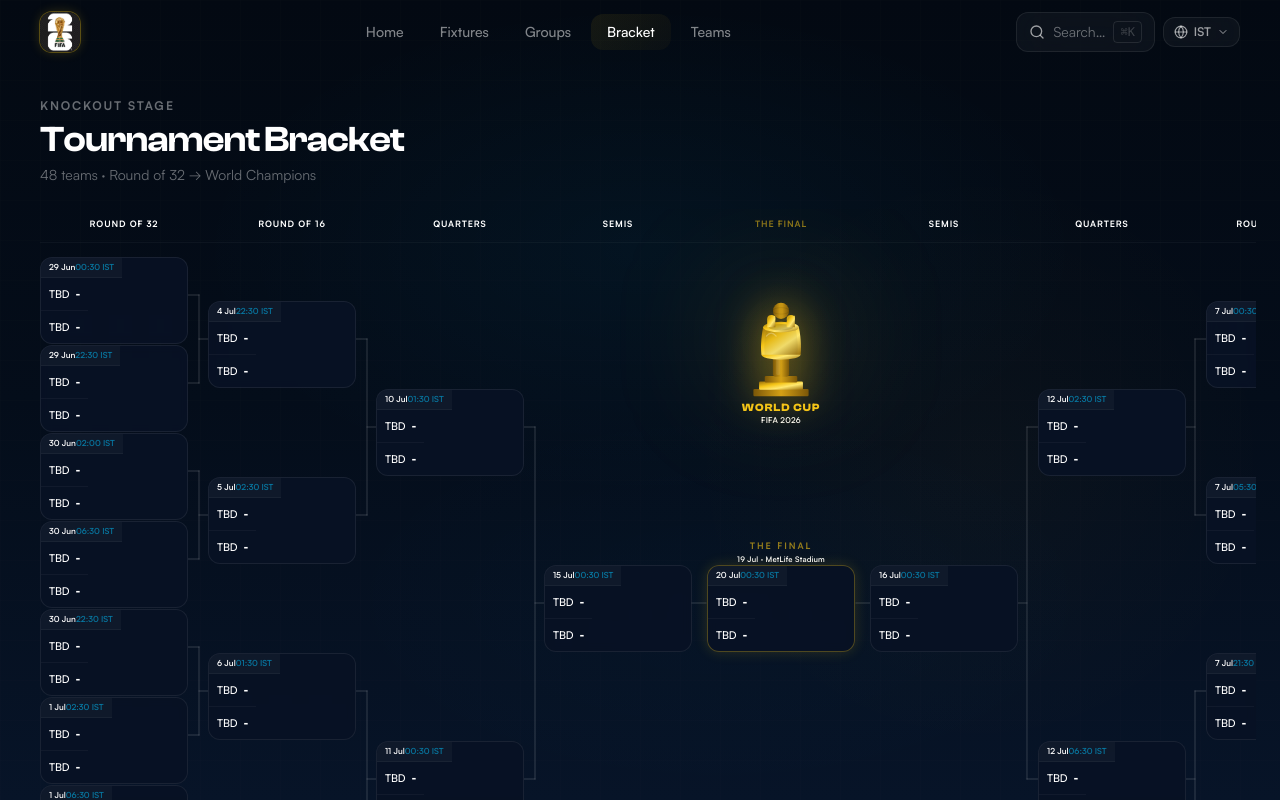
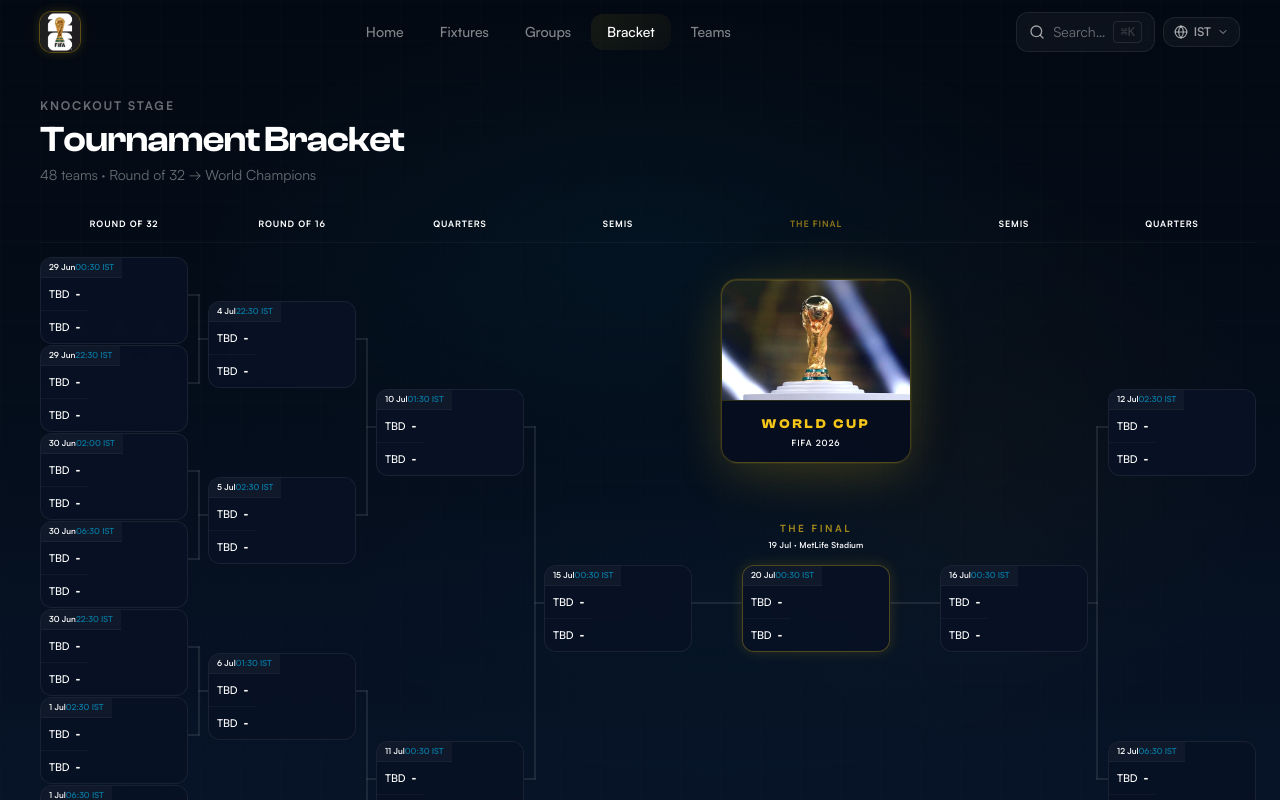
Before and after one commit to ADN004/WorldCup-2026, a Next.js app: page /bracket in a window 1280 px wide. Shown: the top 800 px of the page. Built offline with nearby package versions, Linux system fonts and the light colour scheme; a web font is replaced by a local one.

Commit message:
Updated the bracket wc logo

```diff
--- a/app/bracket/page.tsx
+++ b/app/bracket/page.tsx
@@ -17,7 +17,7 @@
 const CH = 76    // card height (approx: 20px header + 28px × 2 team rows)
 const H  = 704   // total bracket height — 8 slots × 88px
 const CX = 20    // connector SVG width
-const CEN = 178  // center column width
+const CEN = 248  // center column width
 
 // ─── Position math ───────────────────────────────────────────────────────────
 const yc = (n: number) => Array.from({ length: n }, (_, i) => (i + 0.5) * (H / n))
@@ -29,57 +29,53 @@
 // ─── World Cup Trophy ────────────────────────────────────────────────────────
 function WCTrophy() {
   return (
-    <div className="relative flex flex-col items-center gap-1.5">
-      <div className="absolute top-1/3 left-1/2 -translate-x-1/2 -translate-y-1/2 w-24 h-24 bg-gold/20 blur-3xl rounded-full pointer-events-none" />
-      <svg
-        viewBox="0 0 80 128"
-        className="relative w-[68px] h-[104px] drop-shadow-[0_0_22px_rgba(245,197,24,0.55)]"
-        fill="none"
+    <div className="relative flex justify-center">
+      {/* Ambient glow */}
+      <div
+        className="absolute top-1/2 left-1/2 -translate-x-1/2 -translate-y-1/2 rounded-full pointer-events-none"
+        style={{ width: 160, height: 160, background: 'rgba(245,197,24,0.13)', filter: 'blur(40px)' }}
+      />
+
+      {/* Trophy card */}
+      <div
+        className="relative flex flex-col items-center rounded-2xl overflow-hidden border border-gold/25"
+        style={{
+          width: 190,
+          background: 'linear-gradient(170deg, rgba(245,197,24,0.09) 0%, rgba(6,14,30,0.97) 55%)',
+          boxShadow: '0 0 0 1px rgba(245,197,24,0.06), 0 12px 48px rgba(245,197,24,0.16), inset 0 1px 0 rgba(245,197,24,0.12)',
+        }}
       >
-        <defs>
-          <linearGradient id="gA" x1="0" y1="0" x2="1" y2="1">
-            <stop offset="0%"   stopColor="#9A6F0A" />
-            <stop offset="35%"  stopColor="#F5C518" />
-            <stop offset="62%"  stopColor="#FFE870" />
-            <stop offset="100%" stopColor="#9A6F0A" />
-          </linearGradient>
-          <linearGradient id="gB" x1="0" y1="0" x2="1" y2="0">
-            <stop offset="0%"   stopColor="#7A5608" />
-            <stop offset="50%"  stopColor="#D4A015" />
-            <stop offset="100%" stopColor="#7A5608" />
-          </linearGradient>
-        </defs>
-        {/* ── Base ── */}
-        <rect x="6"  y="118" width="68" height="9"  rx="1.5" fill="url(#gB)" />
-        <rect x="13" y="109" width="54" height="10" rx="1.5" fill="url(#gA)" />
-        <rect x="20" y="102" width="40" height="8"  rx="1.5" fill="url(#gB)" />
-        {/* ── Stem ── */}
-        <rect x="30" y="76" width="20" height="27" rx="3" fill="url(#gB)" />
-        <rect x="34" y="78" width="5"  height="23" rx="2" fill="rgba(255,255,255,0.09)" />
-        {/* ── Flare ── */}
-        <ellipse cx="40" cy="76" rx="24" ry="6" fill="url(#gA)" />
-        {/* ── Cup ── */}
-        <path d="M18,42 C15,56 15,70 16,76 L64,76 C65,70 65,56 62,42 Z" fill="url(#gA)" />
-        <path d="M22,44 C19,57 19,70 20,76 L60,76 C61,70 61,57 58,44 Z" fill="rgba(0,0,0,0.06)" />
-        {/* ── Rim ── */}
-        <ellipse cx="40" cy="42" rx="22" ry="6.5" fill="url(#gA)" />
-        <ellipse cx="40" cy="42" rx="15" ry="4"   fill="rgba(0,0,0,0.18)" />
-        {/* ── Left figure ── */}
-        <circle cx="28" cy="32" r="5" fill="url(#gA)" />
-        <path d="M23,35 Q23,28 33,28 L33,42 L23,42 Z" fill="url(#gA)" />
-        {/* ── Right figure ── */}
-        <circle cx="52" cy="32" r="5" fill="url(#gA)" />
-        <path d="M47,35 Q47,28 57,28 L57,42 L47,42 Z" fill="url(#gA)" />
-        {/* ── Globe ── */}
-        <circle cx="40" cy="22" r="10" fill="url(#gB)" />
-        <ellipse cx="40" cy="22" rx="10" ry="4"    stroke="rgba(0,0,0,0.14)" strokeWidth="0.7" fill="none" />
-        <line x1="40" y1="12" x2="40" y2="32"      stroke="rgba(0,0,0,0.14)" strokeWidth="0.7" />
-        {/* ── Cup highlight ── */}
-        <path d="M22,53 Q28,46 34,53" stroke="rgba(255,255,255,0.28)" strokeWidth="1.5" fill="none" strokeLinecap="round" />
-      </svg>
-      <div className="text-center leading-none">
-        <p className="text-gold font-heading font-bold text-[0.68rem] tracking-widest uppercase">World Cup</p>
-        <p className="text-white/18 text-[0.5rem] font-semibold tracking-wide mt-0.5">FIFA 2026</p>
+        {/* Image — mix-blend-mode:screen dissolves the dark photo background */}
+        {/* eslint-disable-next-line @next/next/no-img-element */}
+        <img
+          src="/images/wc-trophy.jpg"
+          alt="FIFA World Cup Trophy"
+          style={{
+            display: 'block',
+            width: '100%',
+            height: 120,
+            objectFit: 'cover',
+            objectPosition: 'center 30%',
+            mixBlendMode: 'screen',
+            filter: 'brightness(1.1) contrast(1.06) saturate(1.1)',
+          }}
+        />
+
+        {/* Divider */}
+        <div className="w-full h-px" style={{ background: 'rgba(245,197,24,0.18)' }} />
+
+        {/* Text block */}
+        <div className="w-full px-5 py-3 text-center">
+          <p
+            className="font-heading font-bold tracking-[0.25em] uppercase"
+            style={{ color: '#F5C518', fontSize: '0.82rem', letterSpacing: '0.22em' }}
+          >
+            World Cup
+          </p>
+          <p className="text-white/28 font-semibold tracking-widest mt-0.5" style={{ fontSize: '0.54rem' }}>
+            FIFA 2026
+          </p>
+        </div>
       </div>
     </div>
   )
@@ -233,14 +229,14 @@
       </svg>
 
       {/* Trophy */}
-      <div className="absolute left-0 right-0 flex justify-center" style={{ top: H * 0.06 }}>
+      <div className="absolute left-0 right-0 flex justify-center" style={{ top: H * 0.04 }}>
         <WCTrophy />
       </div>
 
       {/* "THE FINAL" label above the card */}
-      <div className="absolute left-0 right-0 text-center" style={{ top: finalY - CH / 2 - 26 }}>
-        <p className="text-[0.56rem] font-bold text-gold/60 tracking-[0.22em] uppercase">The Final</p>
-        <p className="text-[0.48rem] text-white/18 font-semibold tracking-wide">19 Jul · MetLife Stadium</p>
+      <div className="absolute left-0 right-0 text-center" style={{ top: finalY - CH / 2 - 44 }}>
+        <p className="text-[0.62rem] font-bold text-gold/65 tracking-[0.25em] uppercase">The Final</p>
+        <p className="text-[0.52rem] text-white/22 font-semibold tracking-wide mt-0.5">19 Jul · MetLife Stadium</p>
       </div>
 
       {/* Final match card */}
```
Also changed, not shown: public/images/wc-trophy.jpg (added).
